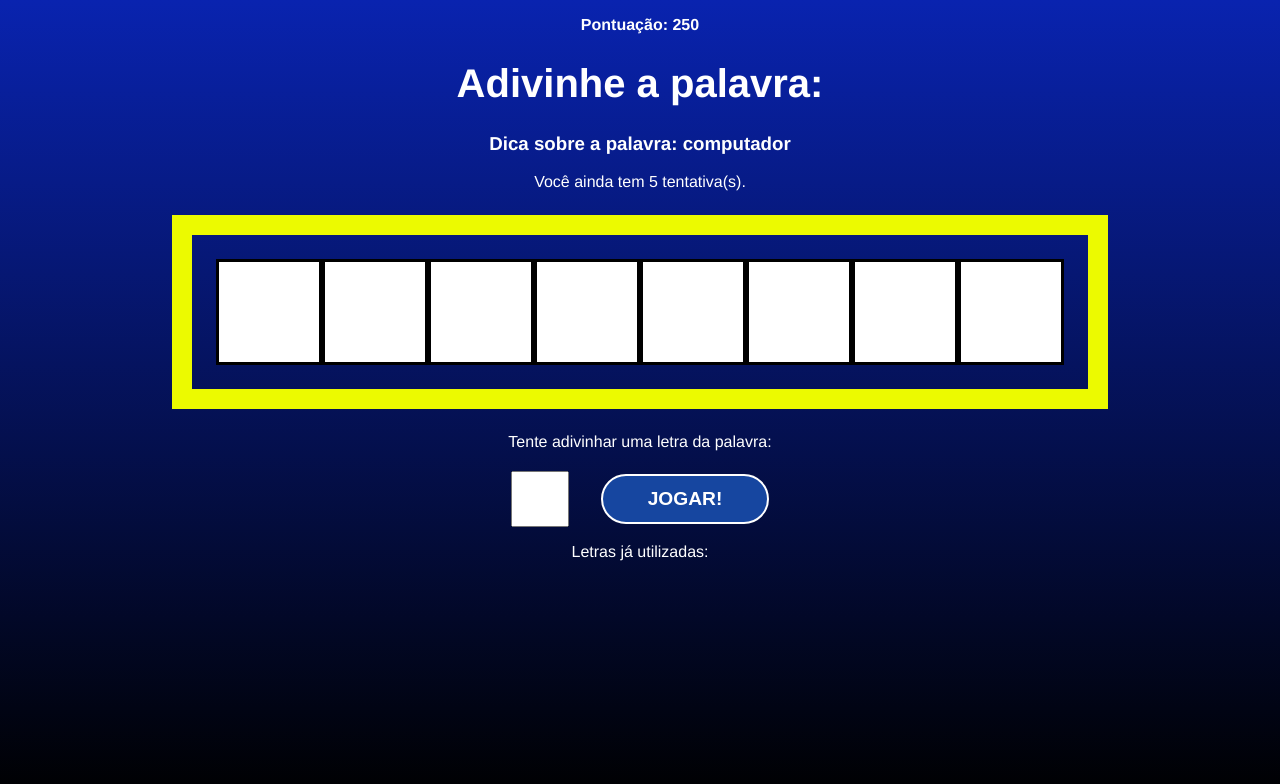
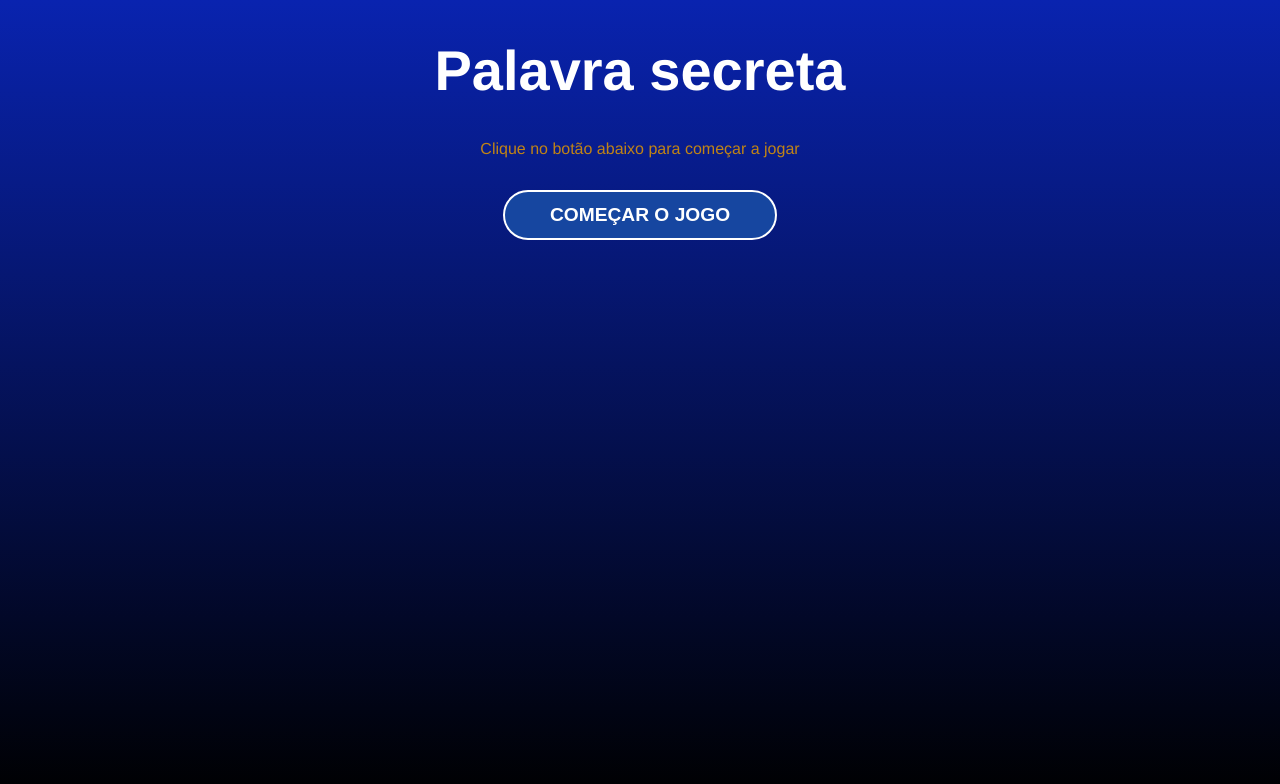
Before and after one commit to mfotoni/guess-word, a React (Vite) app: page / in a window 1280 px wide. Shown: the top 784 px of the page. Built offline with nearby package versions, Linux system fonts and the light colour scheme.

Commit message:
fix some bugs

```diff
--- a/src/App.jsx
+++ b/src/App.jsx
@@ -26,7 +26,7 @@ function App() {
   const [guessedLetters, setGuessedLetters] = useState([]);
   const [wrongLetters, setWrongLetters] = useState([]);
   const [guesses, setGuesses] = useState(guessesQty);
-  const [score, setScore] = useState(50);
+  const [score, setScore] = useState(0);
 
   const pickWordAndCategory = useCallback(() => {
     const categories = Object.keys(words);
@@ -104,7 +104,10 @@ function App() {
   useEffect(() => {
     const uniqueLetters = [...new Set(letters)];
 
-    if (guessedLetters.length === uniqueLetters.length) {
+    if (
+      uniqueLetters.length > 0 &&
+      guessedLetters.length === uniqueLetters.length
+    ) {
       setScore((actualScore) => (actualScore += 100));
 
       startGame();
```
